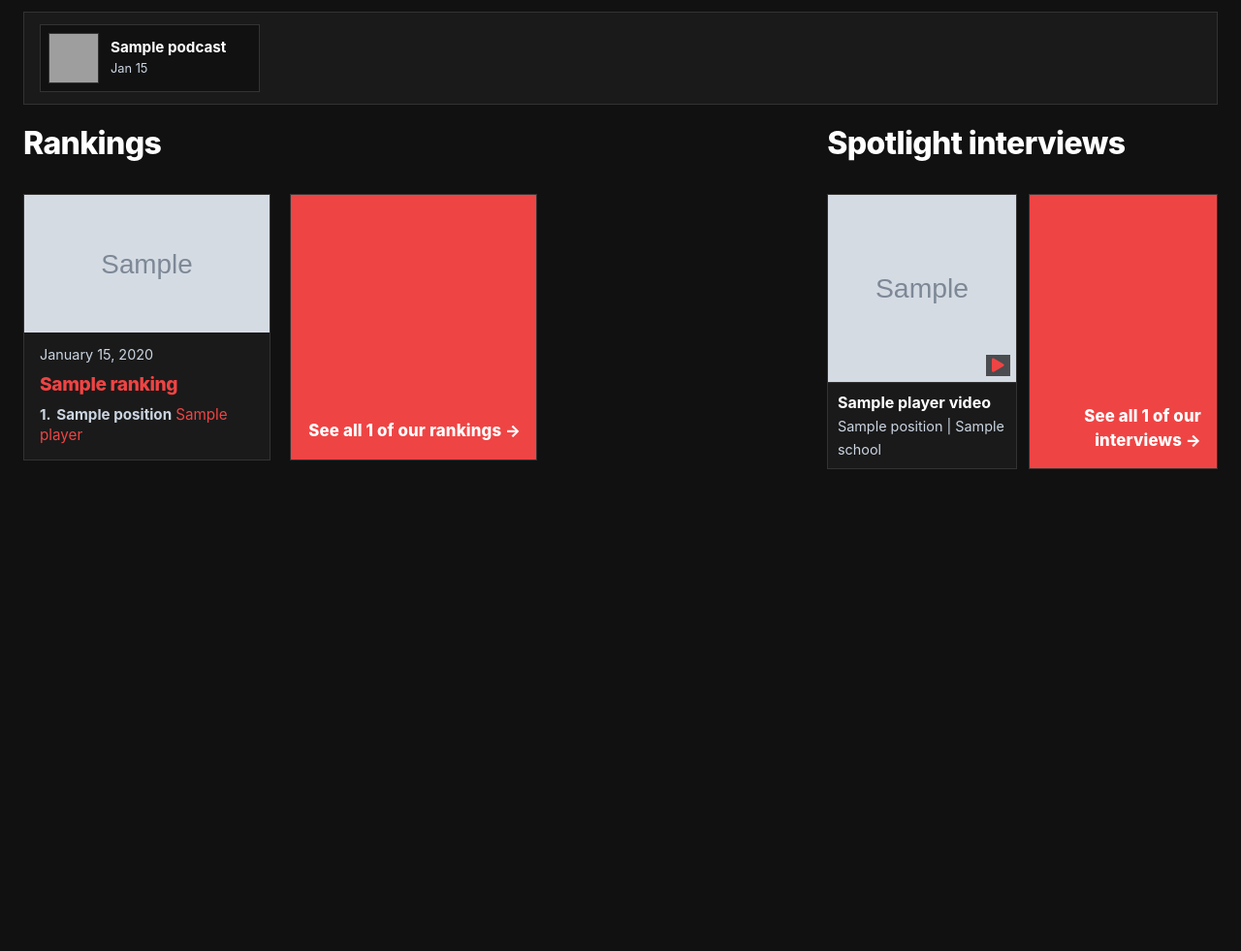
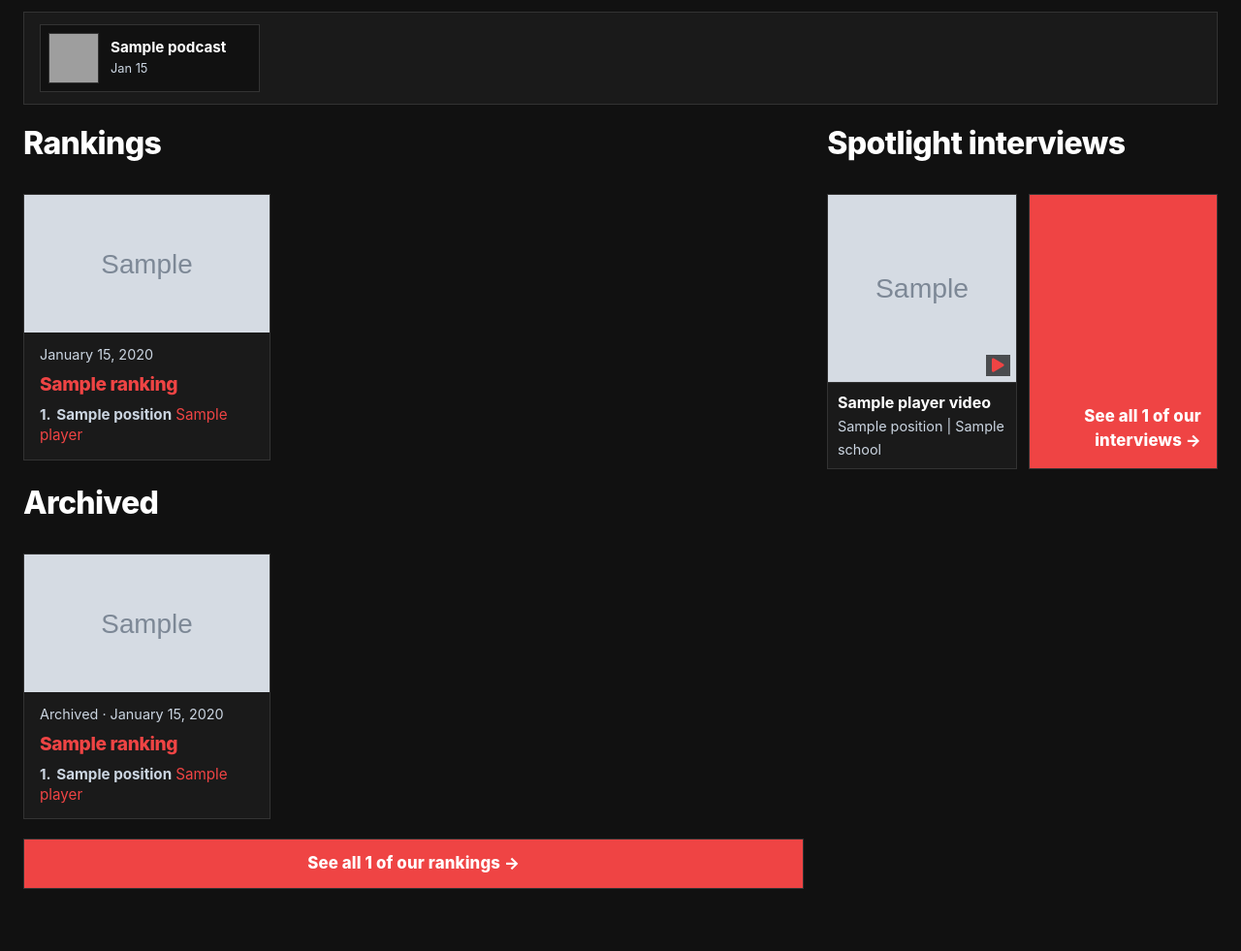
Before and after one commit to jeremyjbowers/over_slot, a Django app: template overslot/templates/index.html in a window 1280 px wide. Shown: the part 521-1502 px from the top of the page at 97% size. Before the commit the page ends 1005 px from the top, so only its background shows below. Run offline with Django 3.2, Linux system fonts and the light colour scheme; the template is opened without the code that fills it: most values are stand-ins (such as "Sample title", 1, 10 or a date in 2020); grey boxes marked "Sample" are stand-in pictures; parts of the project's set-up code (start-up, migrations or seed data) failed here and were passed over; grey boxes are pictures that could not be loaded.

Commit message:
fixing ranking order

```diff
--- a/overslot/models.py
+++ b/overslot/models.py
@@ -204,6 +204,7 @@ class Ranking(BaseModel):
     uuid = models.UUIDField(primary_key=True, default=uuid.uuid4, editable=False)
     slug = models.SlugField(max_length=255, blank=True, null=True)
     regenerate_slug = models.BooleanField(default=False)
+    current = models.BooleanField(default=True, help_text="Mark as current to include in current rankings; uncheck to archive.")
     subhead = models.CharField(max_length=255, blank=True, null=True)
     blurb = models.CharField(max_length=255, blank=True, null=True)
     featured_image = models.ImageField(upload_to='rankings/featured/', blank=True, null=True, help_text="Featured image for the ranking")
--- a/overslot/templates/index.html
+++ b/overslot/templates/index.html
@@ -48,6 +48,11 @@ https://the-over-slot.nyc3.cdn.digitaloceanspaces.com/static/images/og-default.p
 .ranking-cta { position: relative; background: var(--theme-primary); border: 1px solid var(--dark-border); color: #fff; text-decoration: none; height: 100%; display:block; }
 .ranking-cta .ranking-cta-inner { position: absolute; inset: 0; padding: 1rem; display: flex; align-items: flex-end; justify-content: flex-end; }
 .ranking-cta .cta-text { font-weight: 800; font-size: 1.05rem; letter-spacing: 0.01em; text-align: right; }
+
+/* Make CTA span full width and look like a compact bar when placed in a ranking grid */
+.ranking-grid > .ranking-cta { grid-column: 1 / -1; height: auto; }
+.ranking-grid > .ranking-cta .ranking-cta-inner { position: static; padding: 0.75rem 1rem; align-items: center; justify-content: center; }
+.ranking-grid > .ranking-cta .cta-text { text-align: center; }
 
 /* Lead zone: left/right lists flanking a compact center carousel */
 .lead-grid { display: grid; grid-template-columns: 1fr 1.6fr 1fr; gap: 2rem; align-items: start; }
@@ -777,7 +782,7 @@ https://the-over-slot.nyc3.cdn.digitaloceanspaces.com/static/images/og-default.p
         <div>
             <h2 class="section-title"><span class="title-text">Rankings</span></h2>
             <div class="ranking-grid">
-                {% for ranking in recent_rankings %}
+                {% for ranking in current_rankings|slice:":6" %}
                 <div class="ranking-card">
                     {% if ranking.featured_image %}
                     <div class="ranking-media">
@@ -799,12 +804,39 @@ https://the-over-slot.nyc3.cdn.digitaloceanspaces.com/static/images/og-default.p
                     </div>
                 </div>
                 {% endfor %}
+            </div>
+            {% if archived_rankings %}
+            <h3 class="section-title" style="margin-top:1.5rem;"><span class="title-text">Archived</span></h3>
+            <div class="ranking-grid">
+                {% for ranking in archived_rankings|slice:":3" %}
+                <div class="ranking-card">
+                    {% if ranking.featured_image %}
+                    <div class="ranking-media">
+                        <img src="{{ ranking.featured_image.url }}" alt="">
+                    </div>
+                    {% endif %}
+                    <div class="ranking-content">
+                        <div class="ranking-meta">Archived · {{ ranking.created|date:"F j, Y" }}</div>
+                        <h3 class="ranking-title"><a href="/rankings/{{ ranking.slug }}/">{{ ranking }}</a></h3>
+                        {% if ranking.get_initial_players %}
+                        <ol class="players-list">
+                            {% for pr in ranking.get_initial_players|slice:":5" %}
+                            <li>
+                                <a href="/players/{{ pr.player.slug }}/"><span class="num">{{ pr.rank }}.</span>{% if pr.position %}<span class="pos">{{ pr.position }}</span>{% endif %}{{ pr.player.name }}</a>
+                            </li>
+                            {% endfor %}
+                        </ol>
+                        {% endif %}
+                    </div>
+                </div>
+                {% endfor %}
                 <a href="/rankings/" class="ranking-cta">
                     <div class="ranking-cta-inner">
                         <div class="cta-text">See all {{ rankings_count }} of our rankings &rarr;</div>
                     </div>
                 </a>
             </div>
+            {% endif %}
         </div>
         <aside>
             <h2 class="section-title"><span class="title-text">Spotlight interviews</span></h2>
```
Also changed, not shown: overslot/admin.py (+5 -2 lines), overslot/views.py (+54 -9 lines), overslot/migrations/0039_ranking_current.py (added).
